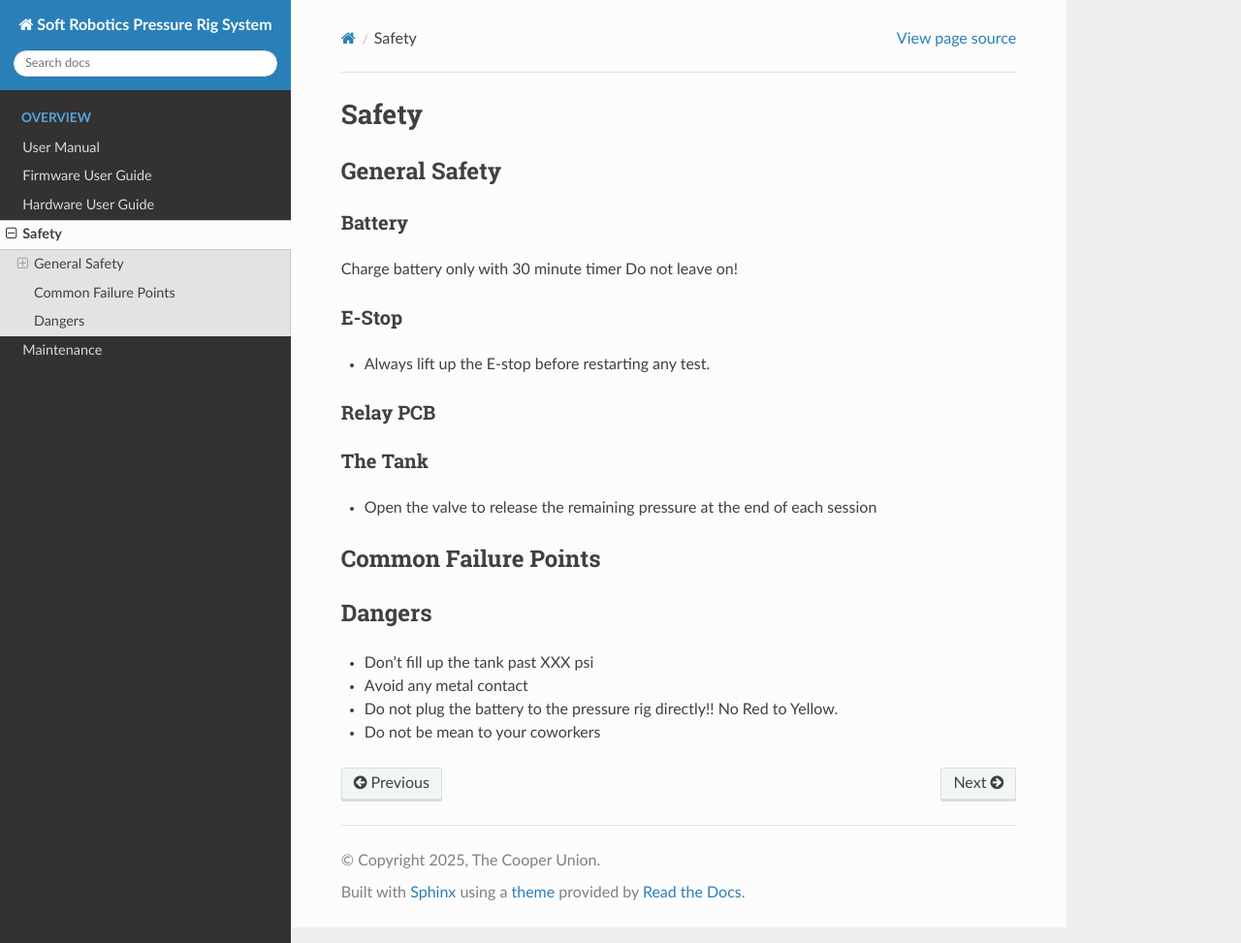
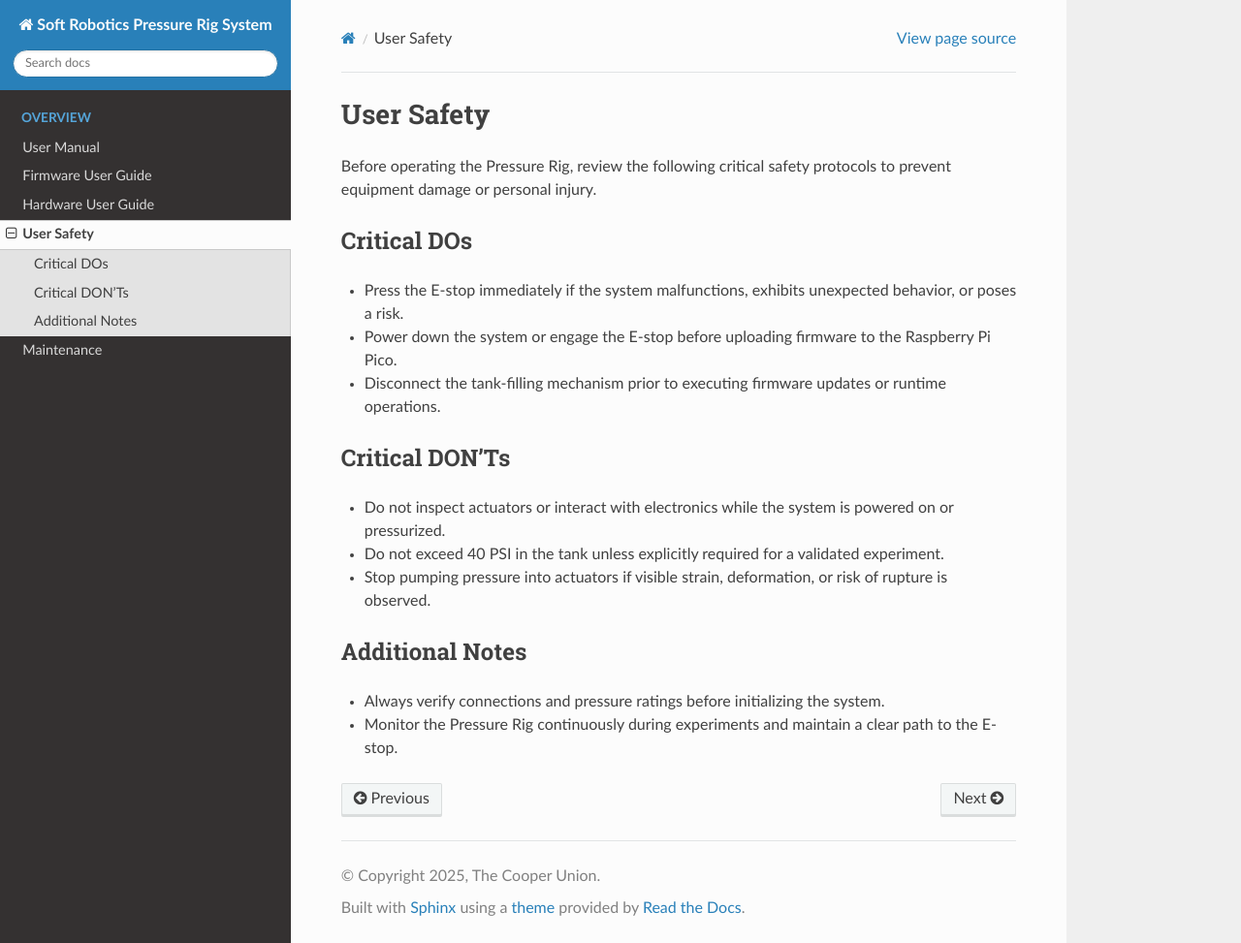
Before and after one commit to CooperUnionBIRDLab/Pressure_Rig_Docs, a Sphinx documentation site: the page built from docs/source/safety.rst, in a window 1280 px wide and 973 px high. Shown: the whole window at 97% size. Built offline with Sphinx 7.4.7 and the Read the Docs theme 3.1.0, drawn with Linux system fonts in a browser that asks for light colours.

Commit message:
Update safety.rst

```diff
--- a/docs/source/safety.rst
+++ b/docs/source/safety.rst
@@ -1,32 +1,20 @@
-Safety
-=================
+User Safety
+=============
+Before operating the Pressure Rig, review the following critical safety protocols to prevent equipment damage or personal injury.
 
-General Safety
--------
+Critical DOs
+------------
+* Press the E-stop immediately if the system malfunctions, exhibits unexpected behavior, or poses a risk.
+* Power down the system or engage the E-stop before uploading firmware to the Raspberry Pi Pico.
+* Disconnect the tank-filling mechanism prior to executing firmware updates or runtime operations.
 
-Battery
-^^^^^^
-Charge battery only with 30 minute timer
-Do not leave on!
+Critical DON'Ts
+---------------
+* Do not inspect actuators or interact with electronics while the system is powered on or pressurized.
+* Do not exceed 40 PSI in the tank unless explicitly required for a validated experiment.
+* Stop pumping pressure into actuators if visible strain, deformation, or risk of rupture is observed.
 
-E-Stop
-^^^^^^
-- Always lift up the E-stop before restarting any test.
-
-Relay PCB
-^^^^^^
-
-The Tank
-^^^^^^
-- Open the valve to release the remaining pressure at the end of each session
-
-Common Failure Points
-------
-
-.. _dangers:
-Dangers
-------
-- Don't fill up the tank past XXX psi
-- Avoid any metal contact
-- Do not plug the battery to the pressure rig directly!! No Red to Yellow.
-- Do not be mean to your coworkers
+Additional Notes
+----------------
+* Always verify connections and pressure ratings before initializing the system.
+* Monitor the Pressure Rig continuously during experiments and maintain a clear path to the E-stop.
```
